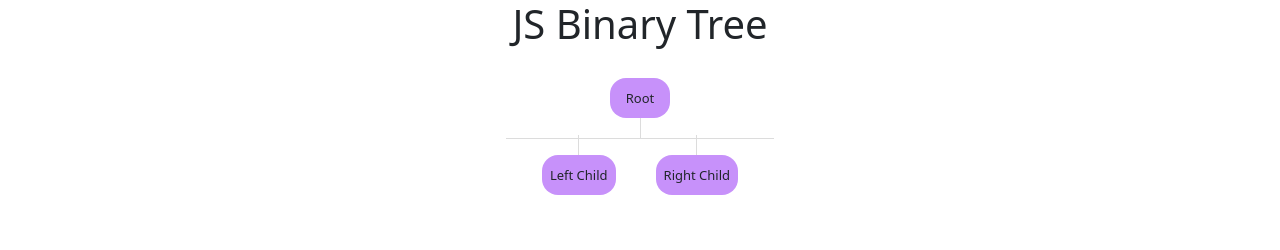
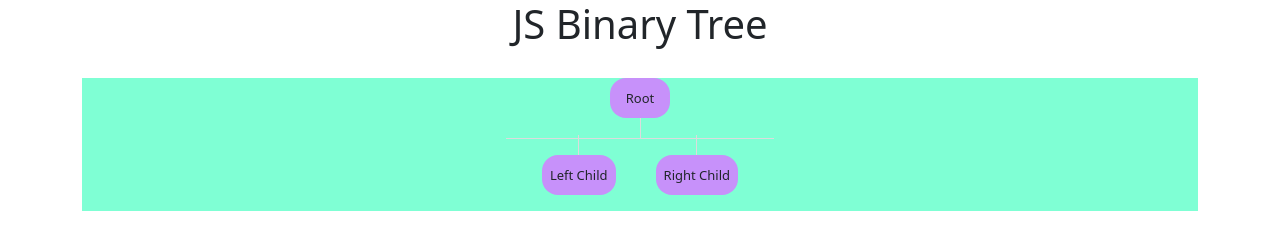
Before and after one commit to cmcnamara15/Binary-Tree-UI, a website: page index.html in a window 1280 px wide. Drawn offline with nearby package versions, Linux system fonts and the light colour scheme.

Commit message:
Add background color

```diff
--- a/style.css
+++ b/style.css
@@ -2,7 +2,7 @@
     margin-top: 30px;
     display: flex;
     justify-content: center;
-    /* background-color: aquamarine; */
+    background-color: aquamarine;
 }
 
 .title {
@@ -52,3 +52,16 @@
     padding: 16px;
     border-top: 1px solid #dcdcdc;
 }
+
+
+/* .node__bottom-line {
+    height: 20px;
+    width: 1px;
+    background-color: #dcdcdc;
+}
+
+.node__children {
+    display: flex;
+    padding: 16px;
+    border-top: 1px solid #dcdcdc;
+} */
```
